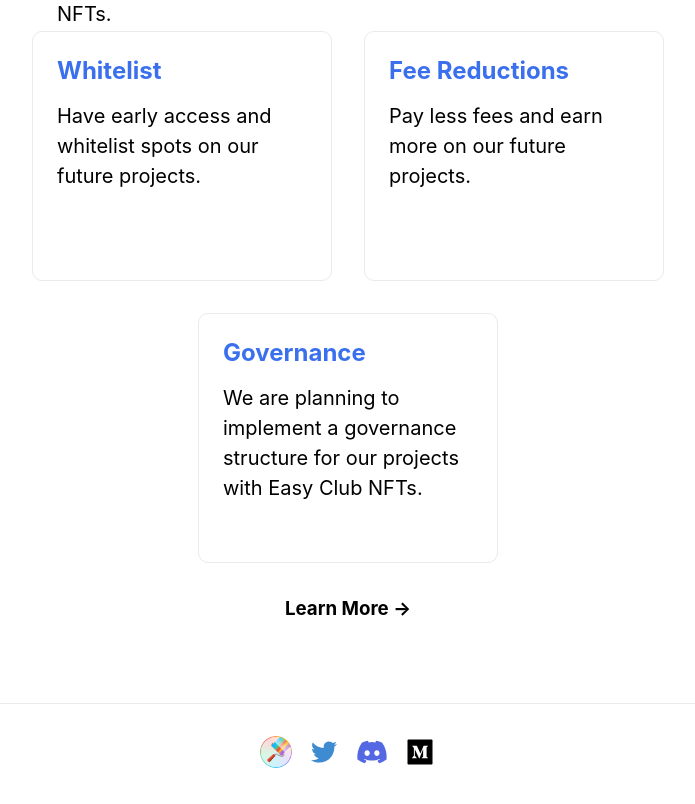
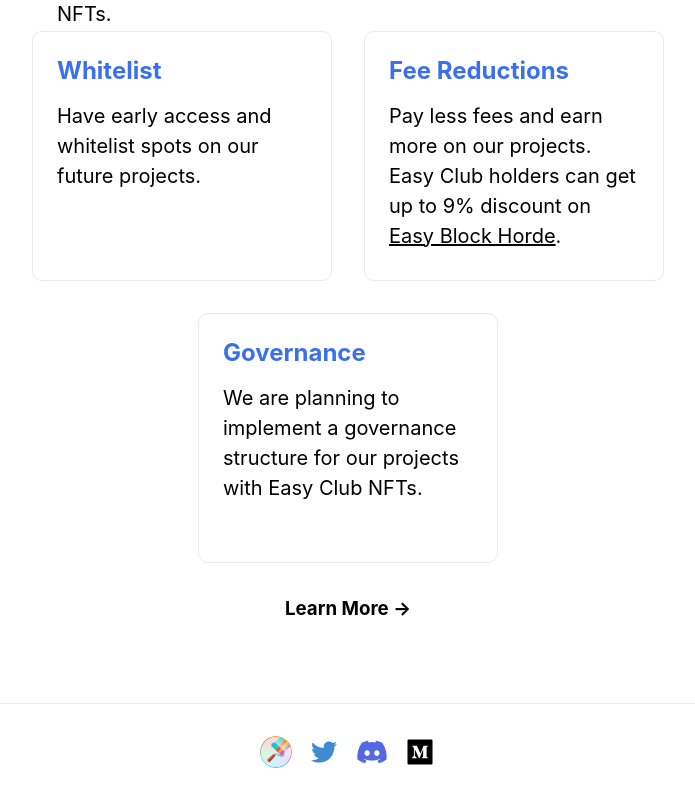
Before and after one commit to DoguD/EasyBackup-Website, a Next.js app: page / in a window 1280 px wide. Shown: the part 1847-2651 px from the top of the page, without its empty margins (292-987 px from the left). Built offline with nearby package versions, Linux system fonts and the light colour scheme; no server answers.

Commit message:
Fee reduction for EB Horde text added

```diff
--- a/components/UtilityBox.js
+++ b/components/UtilityBox.js
@@ -6,7 +6,8 @@ export default function UtilityBox(props) {
             <div className={styles.grid}>
                 <div className={styles.card}>
                     <h2>Passive Income</h2>
-                    <p>10% of our protocol fees from <a href={"https://horde.easyblock.finance"} target={"_blank"} rel="noreferrer"
+                    <p>10% of our protocol fees from <a href={"https://horde.easyblock.finance"} target={"_blank"}
+                                                        rel="noreferrer"
                                                         style={{textDecoration: "underline"}}>EasyBlock Horde</a> is
                         distributed to VIP holders monthly. You can
                         start earning passive income by purchasing at least 5 NFTs.</p>
@@ -27,7 +28,9 @@ export default function UtilityBox(props) {
                     className={styles.card}
                 >
                     <h2>Fee Reductions</h2>
-                    <p>Pay less fees and earn more on our future projects.</p>
+                    <p>Pay less fees and earn more on our projects. Easy Club holders can get up to 9% discount on <a
+                        href={"https://horde.easyblock.finance"} target={"_blank"} rel="noreferrer"
+                        style={{textDecoration: "underline"}}>Easy Block Horde</a>.</p>
                 </div>
 
                 <div
```
